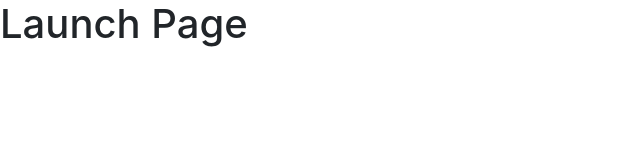
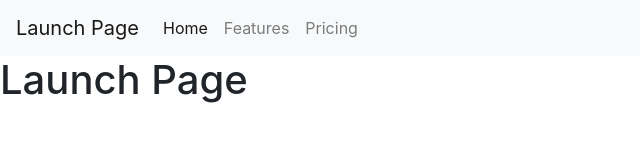
Before and after one commit to RyCornel/SPD-1.2-Product-Landing-Page, a plain HTML site: page index.html in a window 1280 px wide. Shown: the whole page, without its empty margins (0-640 px from the left). Drawn offline with nearby package versions, Linux system fonts and the light colour scheme.

Commit message:
Navbar added

```diff
--- a/index.html
+++ b/index.html
@@ -11,7 +11,14 @@
 <body>
 
   <!-- NAVBAR -->
-
+  <nav class="navbar navbar-expand navbar-light bg-light">
+   <a class="navbar-brand" href="#">Launch Page</a>
+   <div class="navbar-nav">
+     <a class="nav-item nav-link active" href="#">Home <span class="sr-only">(current)</span></a>
+     <a class="nav-item nav-link" href="#">Features</a>
+     <a class="nav-item nav-link" href="#">Pricing</a>
+   </div>
+ </nav>
 
   <!-- HERO -->
 
```
